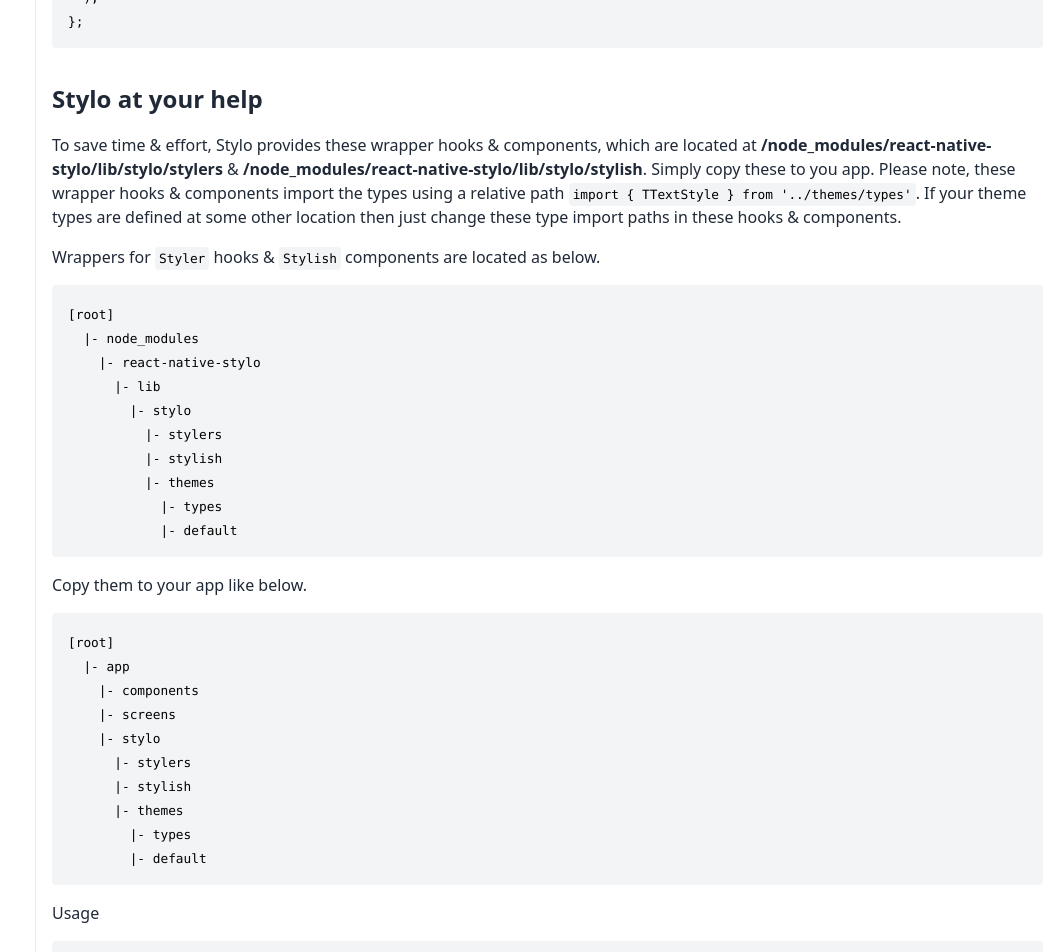
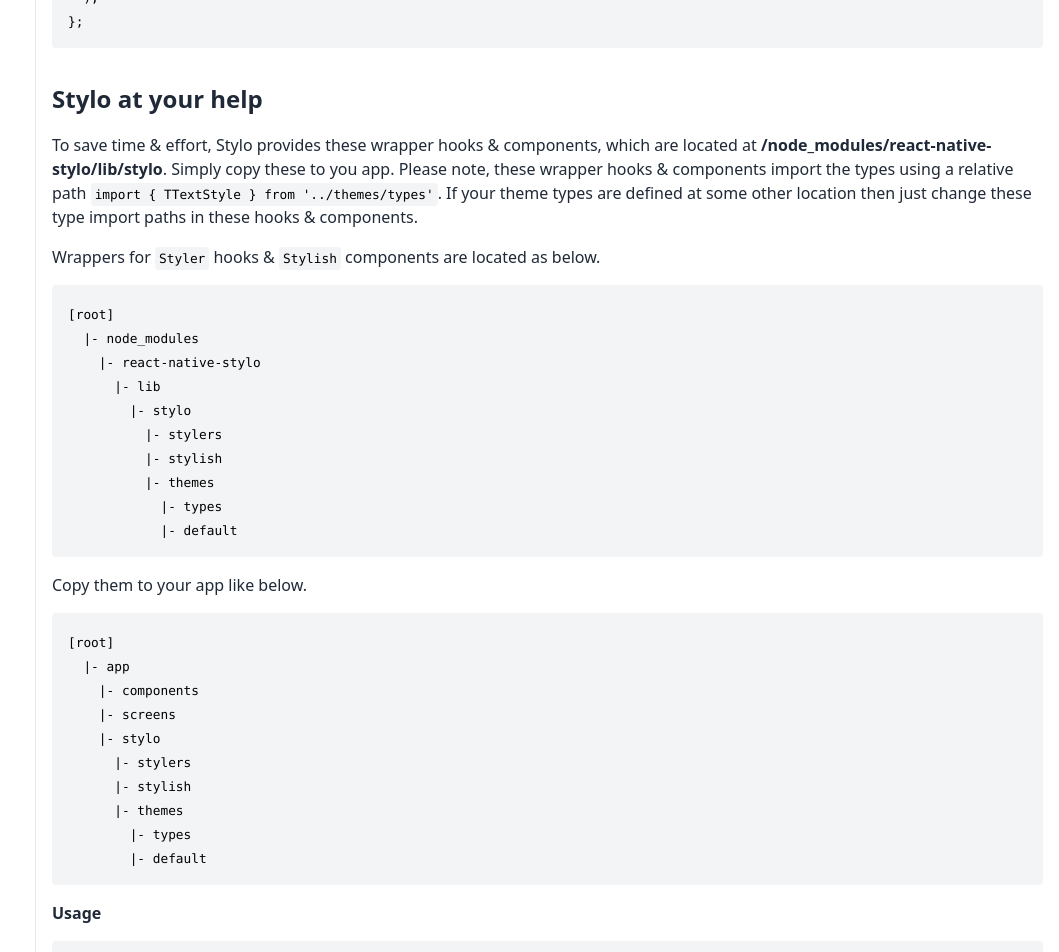
Before and after one commit to vivekmunde/react-native-stylo-documentation, a Next.js app: page /tight-coupling in a window 1280 px wide. Shown: the part 1440-2392 px from the top of the page, without its empty margins (221-1280 px from the left). Built offline with nearby package versions, Linux system fonts and the light colour scheme.

Commit message:
stylo location & usage title style

```diff
--- a/pages/tight-coupling.tsx
+++ b/pages/tight-coupling.tsx
@@ -86,7 +86,7 @@
           Stylo at your help
         </SectionHeading>
         <Paragraph>
-          To save time &amp; effort, Stylo provides these wrapper hooks &amp; components, which are located at <strong className="font-semibold">/node_modules/react-native-stylo/lib/stylo/stylers</strong> &amp;  <strong className="font-semibold">/node_modules/react-native-stylo/lib/stylo/stylish</strong>.
+          To save time &amp; effort, Stylo provides these wrapper hooks &amp; components, which are located at <strong className="font-semibold">/node_modules/react-native-stylo/lib/stylo</strong>.
           Simply copy these to you app.
           Please note, these wrapper hooks &amp; components import the types using a relative path <InlineCode>{`import { TTextStyle } from '../themes/types'`}</InlineCode>.
           If your theme types are defined at some other location then just change these type import paths in these hooks &amp; components.
@@ -106,6 +106,7 @@
             |- types
             |- default`}
         </CodeSnippet>
+
         <Paragraph>
           Copy them to your app like below.
         </Paragraph>
@@ -121,8 +122,9 @@
         |- types
         |- default`}
         </CodeSnippet>
+
         <Paragraph>
-          Usage
+          <strong className="font-semibold">Usage</strong>
         </Paragraph>
         <CodeSnippet>
           {`import React from 'react';
```
